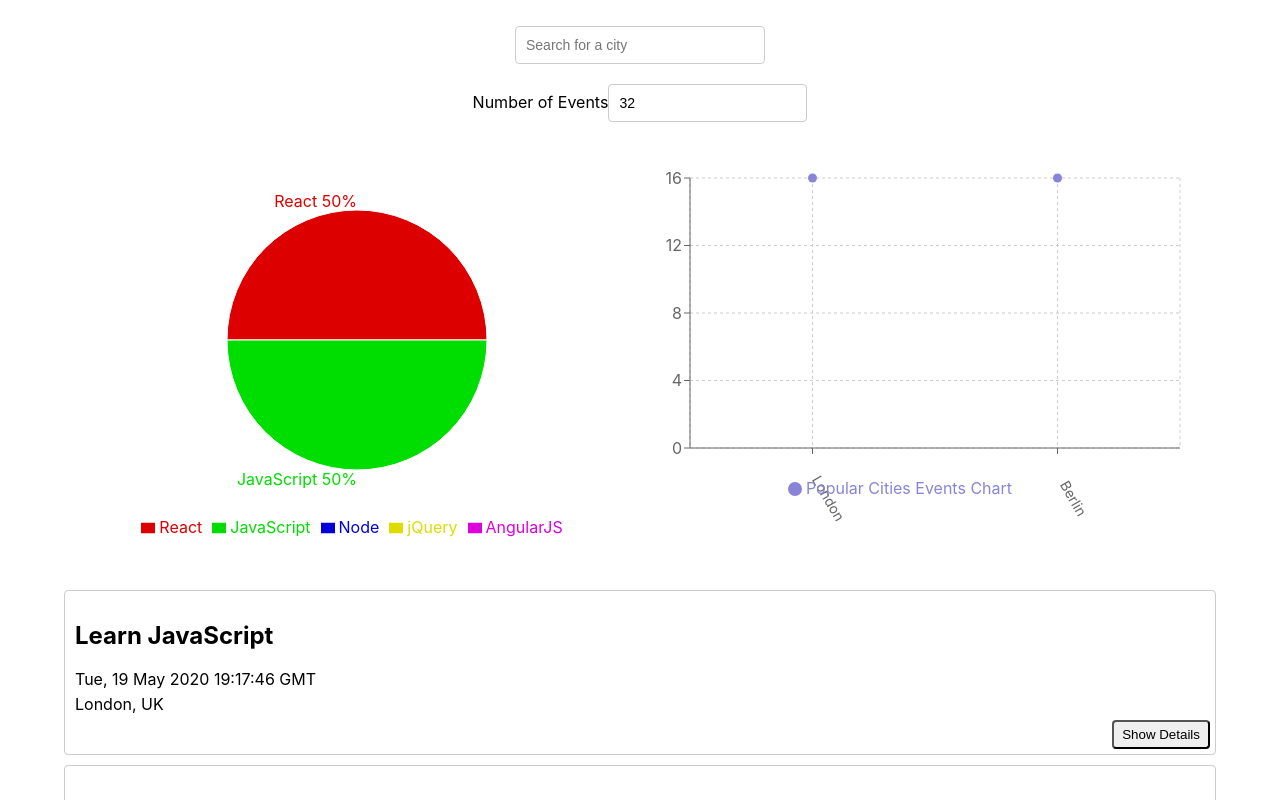
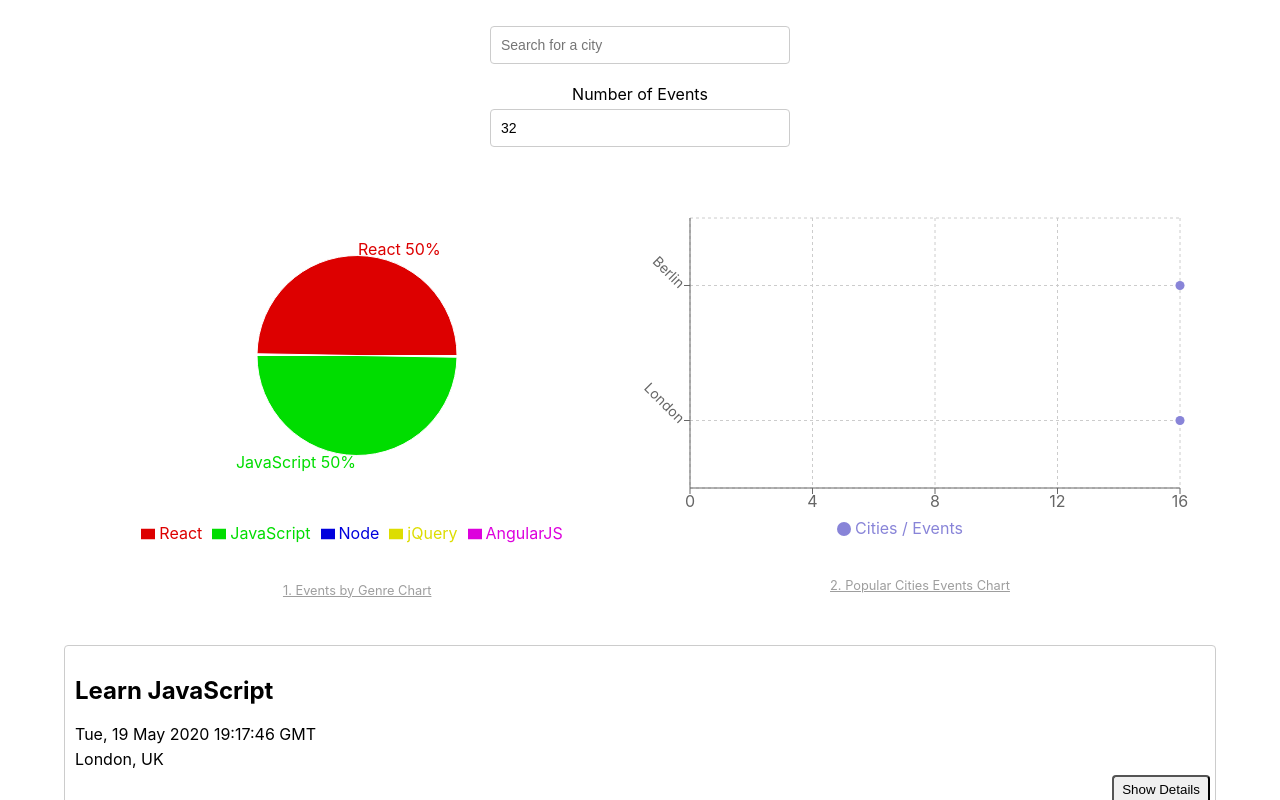
Before and after one commit to Mahir33/CF-ohletsmeet, a React (Vite) app: page / in a window 1280 px wide. Shown: the top 800 px of the page. Built offline with nearby package versions, Linux system fonts and the light colour scheme.

Commit message:
styling charts, adding docs

```diff
--- a/src/App.css
+++ b/src/App.css
@@ -26,8 +26,14 @@ input[type="number"] {
   font-size: 14px;
   line-height: 20px;
   align-self: center;
+  width: 300px;
   height: 38px;
   margin-bottom: 20px;
+}
+
+.noe-label {
+  display: block;
+  margin-bottom: 5px;
 }
 
 .city {
@@ -133,6 +139,26 @@ input[type="number"] {
   margin-bottom: 0.8rem;
  }
 
+.city-events-title, .chart-title {
+  margin: -20px 0 10px;
+  color: rgb(158, 158, 158);
+  font-size: 0.8rem;
+  text-decoration: underline;
+}
+
+.chart-title {
+  margin-top: 0;
+}
+
+.city-event-charts {
+  margin: 30px;
+}
+
+.charts {
+ padding: 0 0 30px 0;
+}
+
+
  @media (max-width: 768px) {
   .charts-container {
     grid-template-columns: 1fr;
--- a/src/App.jsx
+++ b/src/App.jsx
@@ -40,11 +40,9 @@ function App() {
 
   useEffect(() => {
     if (!navigator.onLine) {
-      // set the warning alert message to an empty string ""
-      setWarningAlert('App offline, last loaded events will be used for events')
+      setWarningAlert('App offline, last loaded events will be used for events');
     } else {
-      // set the warning alert message to a non-empty string
-      setWarningAlert('')
+      setWarningAlert('');
     }
     fetchData();
   }, [numberOfEvents, currentCity]);
@@ -72,8 +70,12 @@ function App() {
         setErrorAlert={setErrorAlert}
         />
        <div className="charts-container">
-        <EventGenresChart events={events} />
-        <CityEventsChart allLocations={allLocations} events={events} />
+       <div className="charts">
+          <EventGenresChart events={events} />
+        </div>
+        <div className="city-events-chart">
+          <CityEventsChart allLocations={allLocations} events={events} />
+        </div>
       </div>
       <EventList events={events} />
     </div>
--- a/src/components/CityEventsChart.jsx
+++ b/src/components/CityEventsChart.jsx
@@ -1,5 +1,4 @@
 import React, { useState, useEffect } from 'react';
-import PropsType from 'prop-types';
 import {
   ScatterChart,
   Scatter,
@@ -10,6 +9,8 @@ import {
   Tooltip,
   ResponsiveContainer
 } from 'recharts';
+
+import "../App.css";
 
 
 const CityEventsChart = ({ allLocations, events }) => {
@@ -41,21 +42,33 @@ const CityEventsChart = ({ allLocations, events }) => {
         }}
       >
         <CartesianGrid strokeDasharray="3 3" />
+
         <XAxis
+          dataKey="count"
+          type="number"
+          name="Number of events: "
+          allowDecimals={false} />
+        <YAxis
           dataKey="city"
           type="category"
           name="City"
-          angle={60}
+          angle={45}
           interval={0}
-          tick={{ dx: 20, dy: 40, fontSize: 14 }}
+          tick={{ dx: 0, dy: 0, fontSize: 14 }}
         />
-        <YAxis dataKey="count" type="number" name="number of events" allowDecimals={false} />
-        <ZAxis dataKey="z" type="number" range={[64, 144]} name="score" unit="km" />
+        <ZAxis
+          dataKey="z"
+          type="number" range={[64, 144]} name="score" unit="km" />
         <Tooltip cursor={{ strokeDasharray: '3 3' }} />
         <Legend />
         <Tooltip cursor={{ strokeDasharray: '3 3' }} />
-        <Scatter name="Popular Cities Events Chart" data={data} fill="#8884d8" />
+        <Scatter
+          data={data}
+          fill={"#8884d8"}
+          name="Cities / Events"
+          />
       </ScatterChart>
+      <p className='city-events-title'>2. Popular Cities Events Chart</p>
     </ResponsiveContainer>
   );
 }
--- a/src/components/EventGenresChart.jsx
+++ b/src/components/EventGenresChart.jsx
@@ -47,14 +47,21 @@ const EventGenresChart = ({ events }) => {
           fill="#8884d8"
           labelLine={false}
           label={renderCustomizedLabel}
-          outerRadius={130}
+          outerRadius={100}
+          paddingAngle={1}
+
         >
           {data.map((entry, index) => (
-            <Cell key={`cell-${index}`} fill={colors[index % colors.length]} />
+            <Cell
+              key={`cell-${index}`}
+              fill={colors[index % colors.length]}
+
+              />
           ))}
         </Pie>
-        <Legend verticalAlign="bottom" height={36}/>
+        <Legend verticalAlign="bottom" height={55}/>
       </PieChart>
+      <p className="chart-title">1. Events by Genre Chart</p>
     </ResponsiveContainer>
   )
 }
--- a/src/components/NumberOfEvents.jsx
+++ b/src/components/NumberOfEvents.jsx
@@ -17,7 +17,7 @@ const NumberOfEvents = ({ numberOfEvents, setNumberOfEvents, setErrorAlert }) =>
 
     return (
         <div id="number-of-events">
-            <label htmlFor="number-of-events-input">Number of Events</label>
+            <label className='noe-label' htmlFor="number-of-events-input">Number of Events</label>
             <input
                 type="number"
                 className="number-of-events"
```
Also changed, not shown: 1 other file (tests, documents, lock files or other folders).
